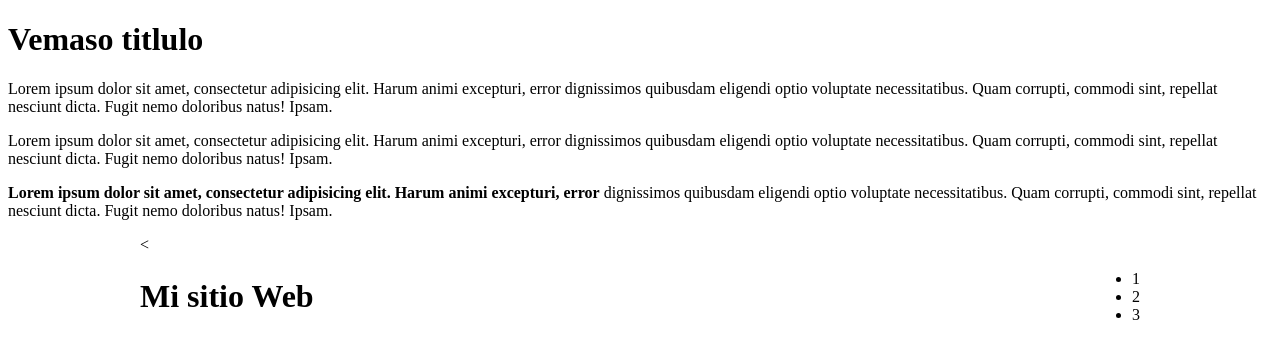
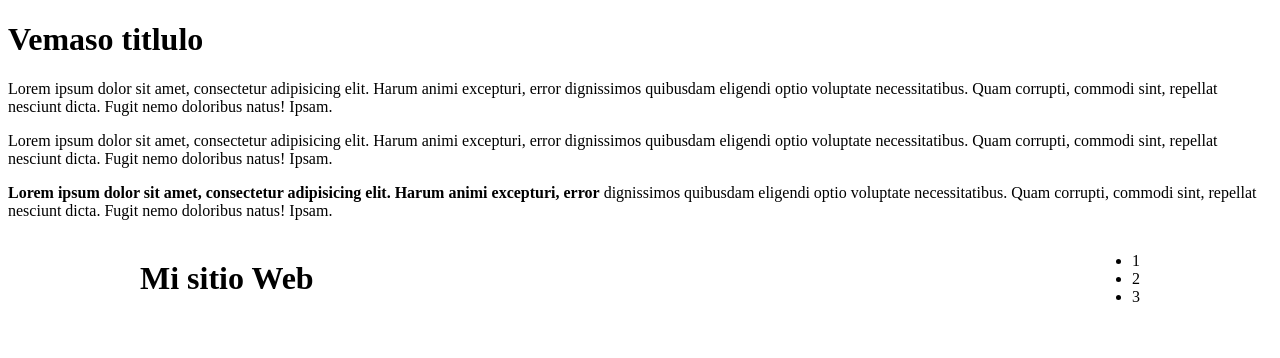
Before and after one commit to JavierS1992/miWeb, a plain HTML site: page index.html in a window 1280 px wide. Drawn offline with Linux system fonts and the light colour scheme.

Commit message:
nuevos cambios

```diff
--- a/index.html
+++ b/index.html
@@ -14,7 +14,7 @@
 	<p><strong>Lorem ipsum dolor sit amet, consectetur adipisicing elit. Harum animi excepturi, error</strong> dignissimos quibusdam eligendi optio voluptate necessitatibus. Quam corrupti, commodi sint, repellat nesciunt dicta. Fugit nemo doloribus natus! Ipsam.</p>
 
 	<div class="container">
-		<<header>
+		<header>
 			<h1 class="logo">Mi sitio Web</h1>
 			<ul>
 				<li class="li">1</li>
```
